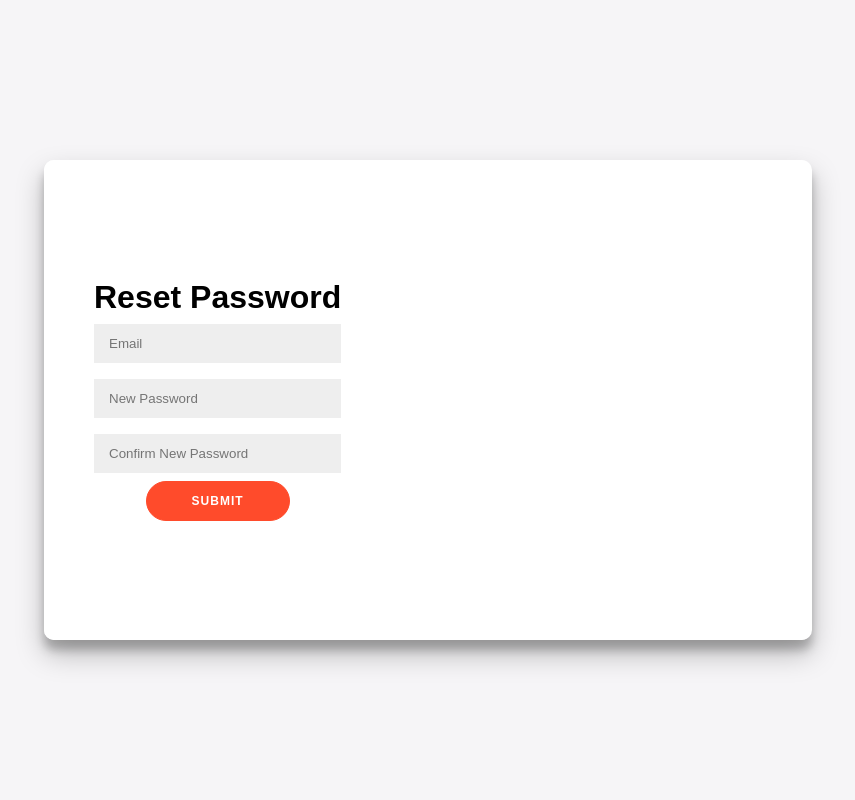
After one commit to edekoethan/Webstack---Portfolio-Project, a Flask app: page /reset-password in a window 1280 px wide. The commit adds this page. Shown: the whole page, without its empty margins (212-1067 px from the left). Run offline with Flask 3, Linux system fonts and the light colour scheme.

Commit message:
reset_password functionality added

```diff
--- a/app.py
+++ b/app.py
@@ -4,20 +4,34 @@ from werkzeug.security import generate_password_hash, check_password_hash
 from werkzeug.utils import secure_filename
 import os
 import random
+from flask_mail import Mail, Message  # Make sure this line is uncommented
 
 app = Flask(__name__)
 app.config['SQLALCHEMY_DATABASE_URI'] = 'sqlite:///flashcards.db'
 app.config['SECRET_KEY'] = 'your_secret_key'
 db = SQLAlchemy(app)
 
+app.config['MAIL_SERVER'] = 'smtp.gmail.com'
+app.config['MAIL_PORT'] = 587
+app.config['MAIL_USE_TLS'] = True
+app.config['MAIL_USE_SSL'] = False
+app.config['MAIL_USERNAME'] = 'studixshare@gmail.com'
+app.config['MAIL_PASSWORD'] = '00781227.sTUDIXSHARE'
+
+mail = Mail(app)  # Initialize the mail instance
+
 # User model
 class User(db.Model):
     id = db.Column(db.Integer, primary_key=True)
-    first_name = db.Column(db.String(150), nullable=False)
-    second_name = db.Column(db.String(150), nullable=False)
-    phone_no = db.Column(db.String(10), nullable=False)
-    email = db.Column(db.String(150), unique=True, nullable=False)
-    password = db.Column(db.String(150), nullable=False)
+    first_name = db.Column(db.String(50), nullable=False)
+    second_name = db.Column(db.String(50), nullable=False)
+    phone_no = db.Column(db.String(20), nullable=False)
+    email = db.Column(db.String(120), unique = True, nullable=False)
+    password = db.Column(db.String(200), nullable=False)
+
+    def __repr__(self):
+        return f'<User {self.email}>'
+
 
 # favorite model
 class Favorite(db.Model):
@@ -247,10 +261,17 @@ def signup():
         new_user = User(first_name=first_name, second_name=second_name, phone_no=phone_no, email=email, password=hashed_password)
         db.session.add(new_user)
         db.session.commit()
-        flash('Account created successfully!', 'success')
+
+        # Send welcome email
+        msg = Message('Welcome to Flashcards!', sender='noreply@example.com', recipients=[email])
+        msg.body = f'Hi {first_name},\n\nThank you for signing up!'
+        mail.send(msg)
+
+        flash('Account created successfully! Please check your email for a welcome message.', 'success')
         return redirect(url_for('login'))
 
     return render_template('signup.html')
+
 
 
 @app.route('/add_to_favorites/<string:table_name>/<int:question_id>', methods=['POST'])
@@ -321,6 +342,32 @@ def remove_from_favorites(table_name, flashcard_id):
     return jsonify(success=False, message='Favorite not found.')
 
 
+#resetpassword
+@app.route('/reset-password', methods=['GET', 'POST'])
+def reset_password():
+    if request.method == 'POST':
+        email = request.form['email']
+        new_password = request.form['newPassword']
+        confirm_password = request.form['confirmPassword']
+
+        if new_password != confirm_password:
+            flash('Passwords do not match', 'danger')
+            return redirect(url_for('reset_password'))
+
+        user = User.query.filter_by(email=email).first()
+        if user:
+            hashed_password = generate_password_hash(new_password, method='pbkdf2:sha256')
+            user.password = hashed_password
+            db.session.commit()
+
+            flash('Password reset successfully. Please login with your new password.', 'success')
+            return redirect(url_for('login'))
+        else:
+            flash('No account found with that email', 'danger')
+
+    return render_template('reset_password.html')
+
+
 if __name__ == '__main__':
     with app.app_context():
         db.create_all()
--- a/templates/login.html
+++ b/templates/login.html
@@ -193,7 +193,8 @@
                 <input type="email" name="email" placeholder="Email" required />
                 <input type="password" name="password" placeholder="Password" required />
                 <button type="submit">Sign In</button>
-                <a href="#">Forgot your password?</a>
+                <a href="/reset-password">Forgot your password?</a>
+
             </form>
         </div>
         <div class="overlay-container">
--- /dev/null
+++ b/templates/reset_password.html
@@ -0,0 +1,77 @@
+<!DOCTYPE html>
+<html lang="en">
+<head>
+    <meta charset="UTF-8">
+    <meta name="viewport" content="width=device-width, initial-scale=1.0">
+    <title>Reset Password</title>
+    <link rel="stylesheet" type="text/css" href="./static/login-styles.css">
+    <style>
+        body {
+            font-family: Arial, sans-serif;
+            background: #f6f5f7;
+            display: flex;
+            justify-content: center;
+            align-items: center;
+            height: 100vh;
+            margin: 0;
+        }
+        .container {
+            background: #fff;
+            border-radius: 10px;
+            box-shadow: 0 14px 28px rgba(0, 0, 0, 0.25), 0 10px 10px rgba(0, 0, 0, 0.22);
+            position: relative;
+            width: 768px;
+            max-width: 100%;
+            min-height: 480px;
+        }
+        form {
+            background: #ffffff;
+            display: flex;
+            flex-direction: column;
+            padding: 0 50px;
+            height: 100%;
+            justify-content: center;
+            align-items: center;
+            text-align: center;
+        }
+        input {
+            background: #eee;
+            border: none;
+            padding: 12px 15px;
+            margin: 8px 0;
+            width: 100%;
+        }
+        button {
+            border-radius: 20px;
+            border: 1px solid #ff4b2b;
+            background: #ff4b2b;
+            color: #ffffff;
+            font-size: 12px;
+            font-weight: bold;
+            padding: 12px 45px;
+            letter-spacing: 1px;
+            text-transform: uppercase;
+            transition: transform 80ms ease-in;
+        }
+        button:active {
+            transform: scale(0.95);
+        }
+        button:focus {
+            outline: none;
+        }
+    </style>
+</head>
+<body>
+    <div class="container">
+        <div class="form-container">
+            <form action="/reset-password" method="POST">
+                <h1>Reset Password</h1>
+                <input type="email" name="email" placeholder="Email" required />
+                <input type="password" name="newPassword" placeholder="New Password" required />
+                <input type="password" name="confirmPassword" placeholder="Confirm New Password" required />
+                <button type="submit">Submit</button>
+            </form>
+        </div>
+    </div>
+</body>
+</html>
```
Also changed, not shown: instance/flashcards.db.
